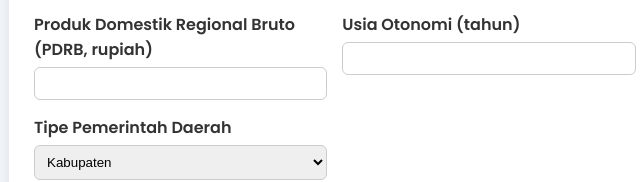
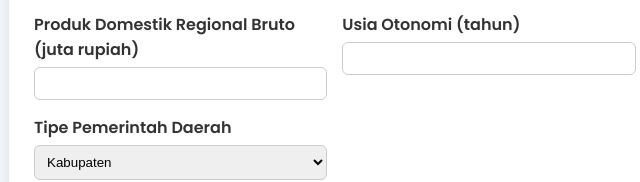
Before and after one commit to septianbk/simulasi-estimasi-korupsi-dan-ipm-pemda, a plain HTML site: page index.html in a window 1280 px wide. Shown: the part 603-785 px from the top of the page, 151-791 px from the left. Drawn offline with nearby package versions, Linux system fonts and the light colour scheme.

Commit message:
Update index.html

```diff
--- a/index.html
+++ b/index.html
@@ -27,7 +27,7 @@
           <div class="field"><label>Jumlah Temuan BPK</label><input type="number" id="temuan" required></div>
           <div class="field"><label>Jumlah Penduduk (juta jiwa)</label><input type="text" id="penduduk" required></div>
           <div class="field"><label>Jumlah Aparatur Sipil Negara (ASN)</label><input type="text" id="asn" required></div>
-          <div class="field"><label>Produk Domestik Regional Bruto (PDRB, rupiah)</label><input type="text" id="pdrb" required></div>
+          <div class="field"><label>Produk Domestik Regional Bruto (juta rupiah)</label><input type="text" id="pdrb" required></div>
           <div class="field"><label>Usia Otonomi (tahun)</label><input type="number" id="usia" required></div>
           <div class="field">
             <label>Lokasi di Pulau Jawa?</label>
```
